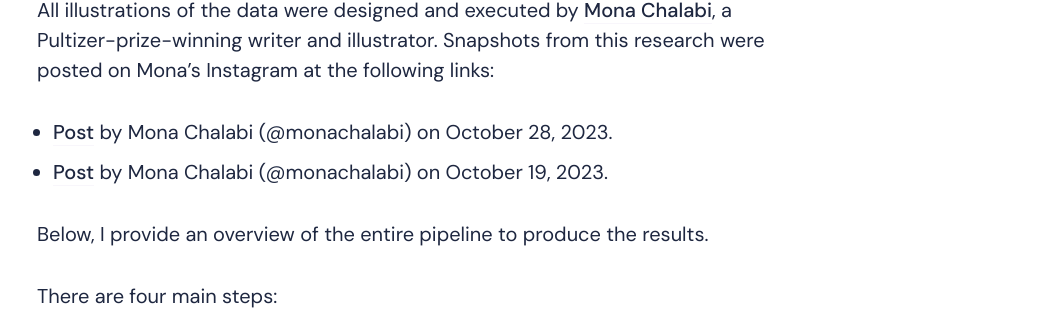
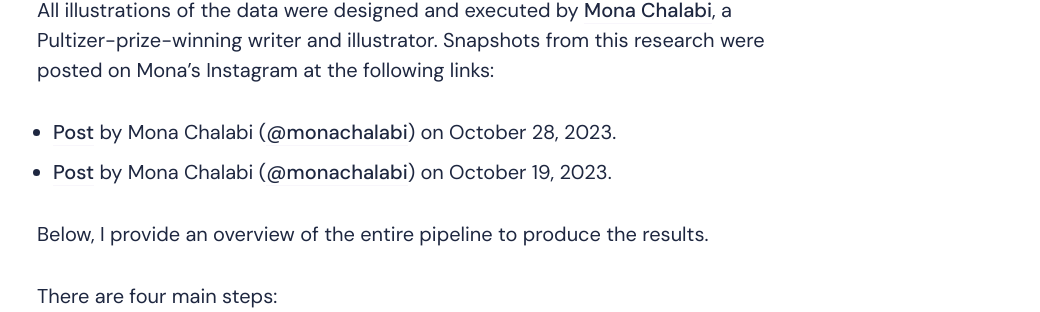
Before and after one commit to hollyjackson/hollyjackson.github.io, a Jekyll site: the page built from _posts/2021-10-01-anti-palestinian-bias-in-the-new-york-times.markdown, in a window 1280 px wide and 900 px high, scrolled down 1628 px. Shown: the part 141-453 px from the top of the window, without its empty margins (223-1263 px from the left). Built offline with Jekyll 4.4.1, drawn with Linux system fonts in a browser that asks for light colours; nearby versions of some CDN libraries; some of the changed lines change nothing that is shown.

Commit message:
fix link

```diff
--- a/_posts/2021-10-01-anti-palestinian-bias-in-the-new-york-times.markdown
+++ b/_posts/2021-10-01-anti-palestinian-bias-in-the-new-york-times.markdown
@@ -22,8 +22,8 @@
 In this study, I aimed to provide data on mentions of Palestinian and Israeli deaths in three mainstream US newspapers (_The New York Times_, _The Washington Post_, and _The Wall Street Journal_) in a few-week period after October 7, 2023. I compared this data to up-to-date casualty counts from the United Nations Office for the Coordination of Humanitarian Affairs (OCHA).  This project was completed live in the first two weeks of the Israeli attacks to keep up with the urgency of events.  My code is available free and open-source on [Github](https://github.com/hollyjackson/casualty_mentions_nyt), along with a comprehensive write-up of the methodologies.
 
 All illustrations of the data were designed and executed by [Mona Chalabi](https://monachalabi.com/), a Pultizer-prize-winning writer and illustrator.  Snapshots from this research were posted on Mona's Instagram at the following links:
-* [Post](https://www.instagram.com/p/Cy8iWSfukzE/) by Mona Chalabi (@monachalabi) on October 28, 2023.
-* [Post](https://www.instagram.com/p/Cyl9HR7O4ap/) by Mona Chalabi (@monachalabi) on October 19, 2023.
+* [Post](https://www.instagram.com/p/Cy8iWSfukzE/) by Mona Chalabi ([@monachalabi](https://www.instagram.com/monachalabi/)) on October 28, 2023.
+* [Post](https://www.instagram.com/p/Cyl9HR7O4ap/) by Mona Chalabi ([@monachalabi](https://www.instagram.com/monachalabi/)) on October 19, 2023.
 
 Below, I provide an overview of the entire pipeline to produce the results.
 
```
